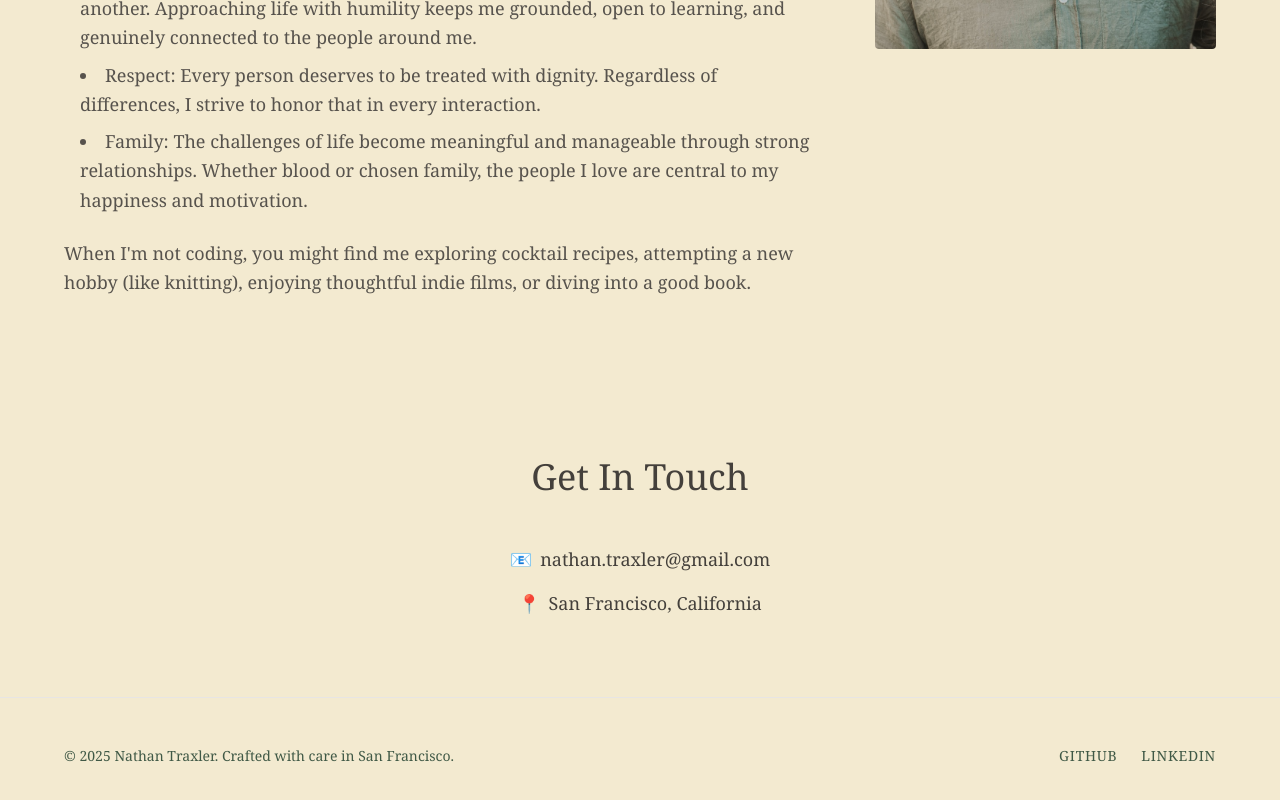
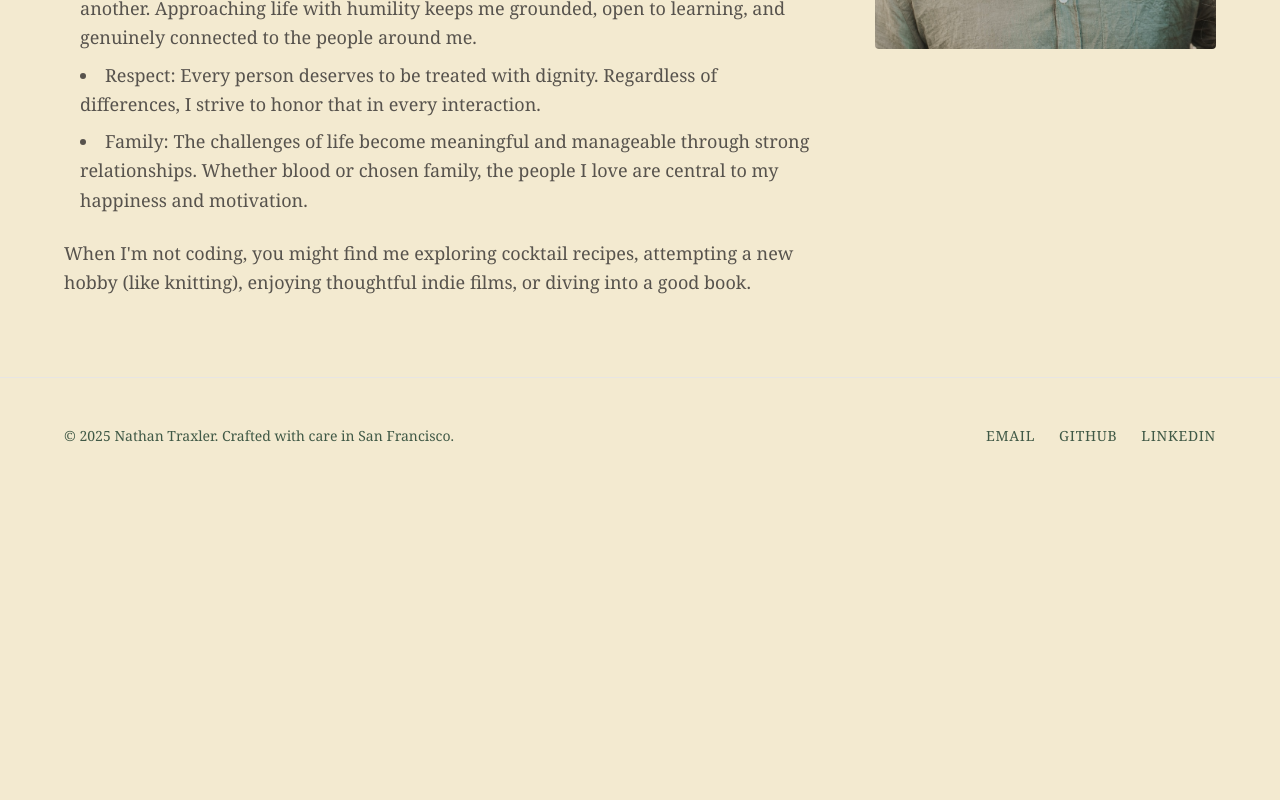
Before and after one commit to nathantraxler4/personal-website, a Next.js app: page / in a window 1280 px wide. Shown: the part 1506-2306 px from the top of the page. After the commit the page ends 2000 px from the top, so only its background shows below. Built offline with nearby package versions, Linux system fonts and the light colour scheme.

Commit message:
Move get in touch section

```diff
--- a/src/app/page.tsx
+++ b/src/app/page.tsx
@@ -1,6 +1,5 @@
 import AboutSection from '../components/AboutSection';
 // import BlogSection from '../components/BlogSection';
-import ContactSection from '../components/ContactSection';
 import FooterSection from '../components/FooterSection';
 import HeroSection from '../components/HeroSection';
 import PortfolioNav from '../components/PortfolioNav';
@@ -13,7 +12,6 @@ const Portfolio = () => {
       <HeroSection />
       <AboutSection />
       {/* <BlogSection /> */}
-      <ContactSection />
       <FooterSection />
     </div>
   );
--- a/src/components/FooterSection.tsx
+++ b/src/components/FooterSection.tsx
@@ -9,6 +9,9 @@ export default function FooterSection() {
             © 2025 Nathan&nbsp;Traxler. Crafted with care in San&nbsp;Francisco.
           </p>
           <div className="flex space-x-6 mt-4 md:mt-0">
+            <a href="mailto:nathan.traxler@gmail.com" className="text-(--color-header-footer-text) hover:text-stone-700 text-sm tracking-wider transition-colors">
+              EMAIL
+            </a>
             <a href="https://github.com/nathantraxler4" target="_blank" rel="noopener noreferrer" className="text-(--color-header-footer-text) hover:text-stone-700 text-sm tracking-wider transition-colors">
               GITHUB
             </a>
```
